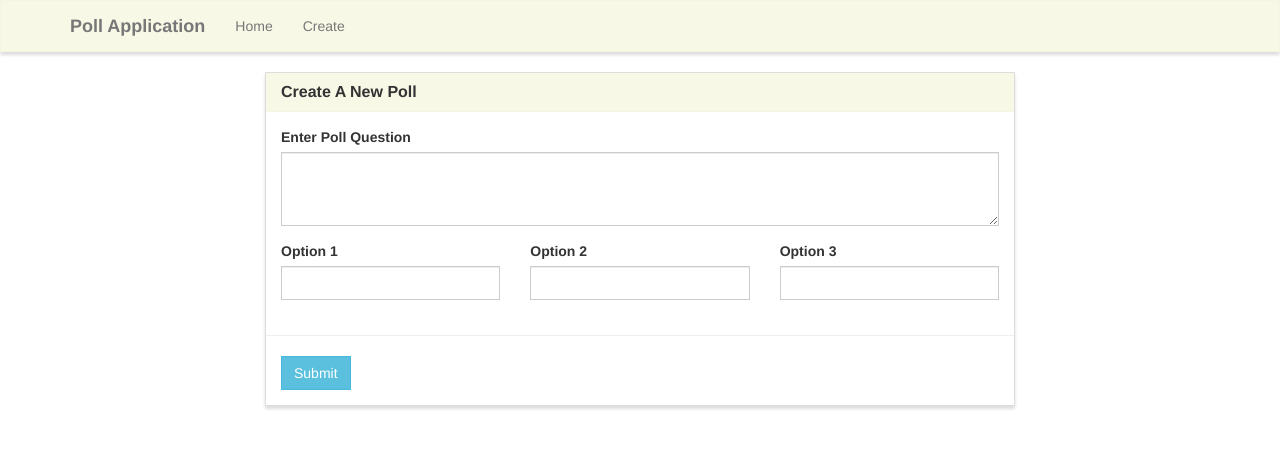
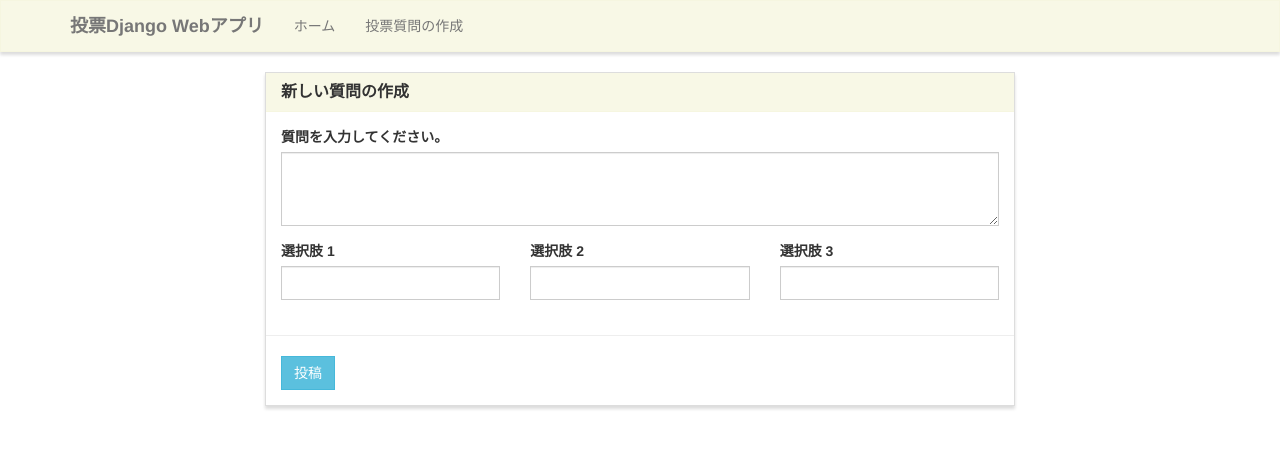
Before and after one commit to zoetaka38/lesson-django-poll, a Django app: page /create/ in a window 1280 px wide. Shown: the top 449 px of the page. Run offline with Django 3.2, Linux system fonts and the light colour scheme; some libraries are stand-ins or nearby versions.

Commit message:
日本語化

```diff
--- a/poll/templates/poll/base.html
+++ b/poll/templates/poll/base.html
@@ -1,7 +1,7 @@
 {% load static %}
 
 <!DOCTYPE html>
-<html lang="en">
+<html lang="ja">
 	<head>
 		<meta charset="utf-8">
 		<meta http-equiv="content-type" content="text/html; charset=UTF-8">
@@ -24,14 +24,14 @@
 						<span class="icon-bar"></span>
 						<span class="icon-bar"></span>
 					</button>
-					<a class="navbar-brand" href="{% url 'poll:home' %}">Poll Application</a>
+					<a class="navbar-brand" href="{% url 'poll:home' %}">投票Django Webアプリ</a>
 				</div>
 
 				<!-- Collect the nav links, forms, and other content for toggling -->
 				<div class="collapse navbar-collapse navbar-ex1-collapse">
 					<ul class="nav navbar-nav">
-						<li><a href="{% url 'poll:home' %}">Home</a></li>
-						<li><a href="{% url 'poll:create' %}">Create</a></li>
+						<li><a href="{% url 'poll:home' %}">ホーム</a></li>
+						<li><a href="{% url 'poll:create' %}">投票質問の作成</a></li>
 					</ul>
 				</div><!-- /.navbar-collapse -->
 			</div>
--- a/poll/templates/poll/create.html
+++ b/poll/templates/poll/create.html
@@ -8,7 +8,7 @@
     <div class="col-lg-8 col-lg-offset-2">
         <div class="panel panel-default">
             <div class="panel-heading">
-                <h3 class="panel-title">Create A New Poll</h3>
+                <h3 class="panel-title">新しい質問の作成</h3>
             </div>
 
             <form method="POST">
@@ -17,7 +17,7 @@
                     <div class="row">
                         <div class="col-lg-12">
                             <div class="form-group">
-                                <label for="question">Enter Poll Question</label>
+                                <label for="question">質問を入力してください。</label>
                                 {% render_field form.question class="form-control" rows="3" %}
                             </div>
                         </div>
@@ -26,19 +26,19 @@
                     <div class="row">
                         <div class="col-lg-4">
                             <div class="form-group">
-                                <label for="option1">Option 1</label>
+                                <label for="option1">選択肢 1</label>
                                 {% render_field form.option_one class="form-control" %}
                             </div>
                         </div>
                         <div class="col-lg-4">
                             <div class="form-group">
-                                <label for="option2">Option 2</label>
+                                <label for="option2">選択肢 2</label>
                                 {% render_field form.option_two class="form-control" %}
                             </div>
                         </div>
                         <div class="col-lg-4">
                             <div class="form-group">
-                                <label for="option3">Option 3</label>
+                                <label for="option3">選択肢 3</label>
                                 {% render_field form.option_three class="form-control" %}
                             </div>
                         </div>
@@ -47,7 +47,7 @@
                     <div class="row">
                         <hr />
                         <div class="col-lg-4">
-                            <button type="submit" class="btn btn-info">Submit</button>
+                            <button type="submit" class="btn btn-info">投稿</button>
                         </div>
                     </div>
                 </div>
--- a/poll/templates/poll/home.html
+++ b/poll/templates/poll/home.html
@@ -7,7 +7,7 @@
     <div class="col-lg-8 col-lg-offset-2">
         <div class="panel panel-default">
             <div class="panel-heading">
-                <h3 class="panel-title">Available Polls</h3>
+                <h3 class="panel-title">質問一覧</h3>
             </div>
 
             <ul class="list-group">
@@ -15,8 +15,8 @@
                 <li class="list-group-item">
                     <strong>{{ poll.question }}</strong>
                     <span class="pull-right">
-                        <a href="{% url 'poll:vote' poll.id %}" class="btn btn-info btn-xs">Vote</a> &nbsp;
-                        <a href="{% url 'poll:results' poll.id %}" class="btn btn-default btn-xs">View Results</a> &nbsp;
+                        <a href="{% url 'poll:vote' poll.id %}" class="btn btn-info btn-xs">投票する</a> &nbsp;
+                        <a href="{% url 'poll:results' poll.id %}" class="btn btn-default btn-xs">投票結果の確認</a> &nbsp;
                     </span>
                 </li>
                 {% endfor %}
--- a/poll/templates/poll/results.html
+++ b/poll/templates/poll/results.html
@@ -7,7 +7,7 @@
     <div class="col-lg-8 col-lg-offset-2">
         <div class="panel panel-default">
             <div class="panel-heading">
-                <h3 class="panel-title">Poll Result</h3>
+                <h3 class="panel-title">投票結果 確認画面</h3>
             </div>
 
             <div class="panel-body">
@@ -21,7 +21,7 @@
             </ul>
 
             <div class="panel-footer">
-                Total &mdash; <strong>{{ poll.total }}</strong>
+                合計 &mdash; <strong>{{ poll.total }}</strong>
             </div>
 
         </div>
--- a/poll/templates/poll/vote.html
+++ b/poll/templates/poll/vote.html
@@ -7,7 +7,7 @@
     <div class="col-lg-8 col-lg-offset-2">
         <div class="panel panel-default">
             <div class="panel-heading">
-                <h3 class="panel-title">Cast Your Vote</h3>
+                <h3 class="panel-title">あなたの選択を投票してください。</h3>
             </div>
 
             <div class="panel-body">
@@ -43,7 +43,7 @@
                             <hr />
 
                             <button type="submit" class="btn btn-info">
-                                Submit
+                                投票
                             </button>
                         </form>
                     </div>
```
